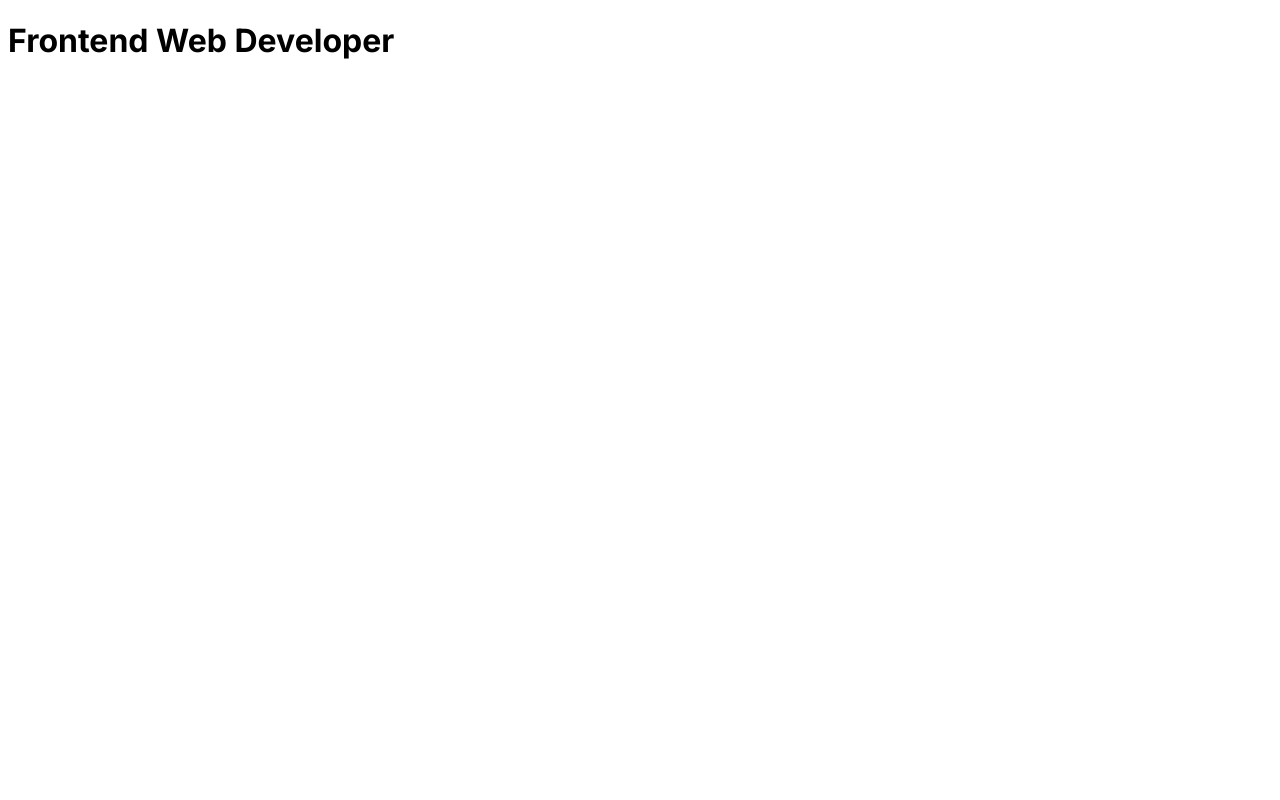
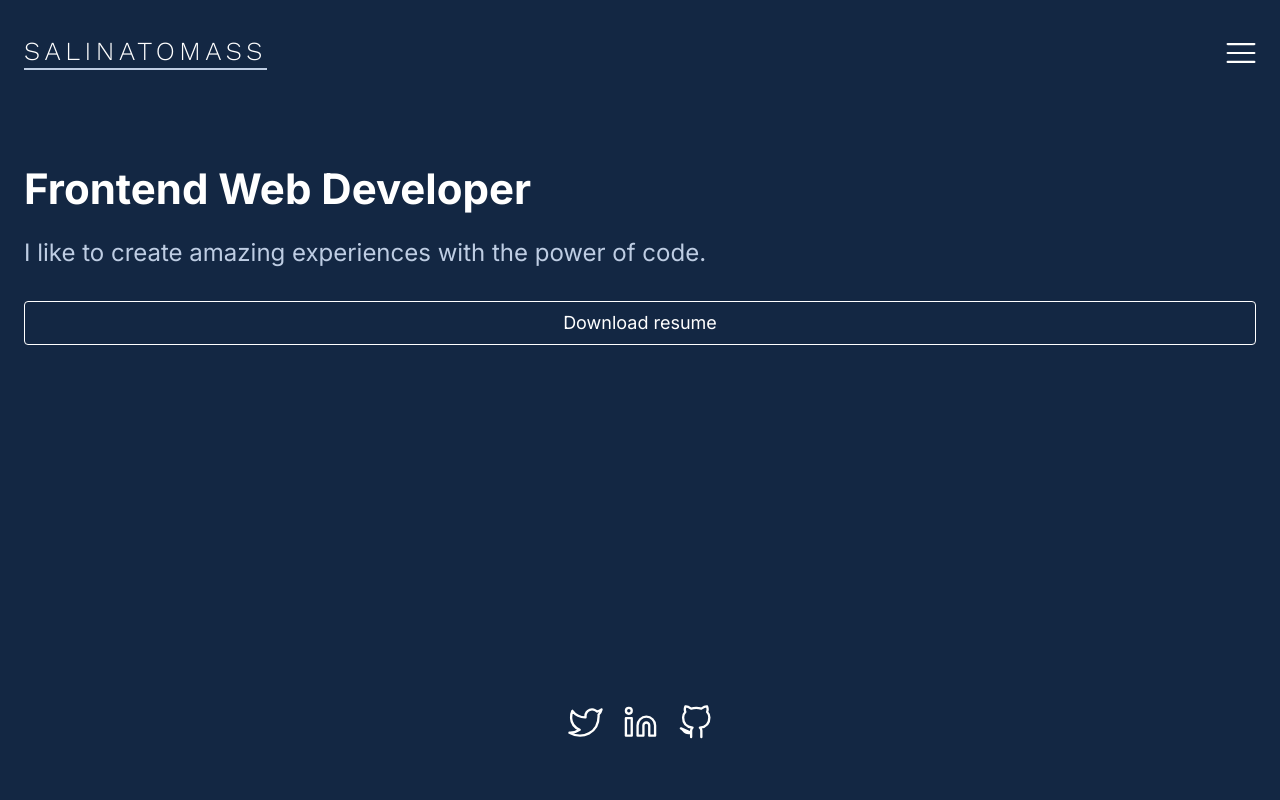
Before and after one commit to salinatomass/salinatomass-salinatomass.github.io, a website: page index.html in a window 1280 px wide. Drawn offline with nearby package versions, Linux system fonts and the light colour scheme.

Commit message:
Header and Hero

```diff
--- a/index.html
+++ b/index.html
@@ -8,14 +8,46 @@
 
     <link rel="stylesheet" href="static/css/main.css" />
 
+    <script
+      src="https://kit.fontawesome.com/9890831b37.js"
+      crossorigin="anonymous"
+    ></script>
     <link rel="preconnect" href="https://fonts.googleapis.com" />
     <link rel="preconnect" href="https://fonts.gstatic.com" crossorigin />
     <link
-      href="https://fonts.googleapis.com/css2?family=Inter:wght@400;700&display=swap"
+      href="https://fonts.googleapis.com/css2?family=Inter:wght@400;700&family=Work+Sans:wght@300&display=swap"
       rel="stylesheet"
     />
   </head>
   <body>
-    <h1>Frontend Web Developer</h1>
+    <header class="header">
+      <div class="wrapper">
+        <div class="header-container">
+          <div class="logo">
+            <p class="logo-text">salinatomass</p>
+          </div>
+          <span class="header-menu">
+            <img src="./assets/burger-menu.svg" alt="" />
+          </span>
+        </div>
+      </div>
+    </header>
+
+    <section class="hero">
+      <div class="wrapper">
+        <div class="hero-container">
+          <div class="hero-description">
+            <h1>Frontend Web Developer</h1>
+            <p>I like to create amazing experiences with the power of code.</p>
+            <button class="btn btn-secondary">Download resume</button>
+          </div>
+          <div class="social-media">
+            <img src="./assets/twitter-logo.svg" alt="Twitter Logo" />
+            <img src="./assets/linkedin-logo.svg" alt="Linkedin Logo" />
+            <img src="./assets/github-logo.svg" alt="Github Logo" />
+          </div>
+        </div>
+      </div>
+    </section>
   </body>
 </html>
--- /dev/null
+++ b/static/css/components/buttons.css
@@ -0,0 +1,13 @@
+.btn {
+  width: 100%;
+  padding: 12px 18px;
+  border: none;
+  outline: none;
+  font: var(--button);
+}
+.btn-secondary {
+  color: var(--white);
+  border: 1px solid var(--white);
+  background-color: var(--primary-font);
+  border-radius: 4px;
+}
--- /dev/null
+++ b/static/css/components/logo.css
@@ -0,0 +1,14 @@
+.logo {
+  display: inline-block;
+  padding-bottom: 2px;
+  border-bottom: 2px solid var(--gray);
+}
+.logo-text {
+  font-family: 'Work Sans', sans-serif;
+  color: var(--white);
+  font-weight: 300;
+  font-size: 26px;
+  line-height: normal;
+  letter-spacing: 4.5px;
+  text-transform: uppercase;
+}
--- /dev/null
+++ b/static/css/components/social-media.css
@@ -0,0 +1,11 @@
+.social-media {
+  display: flex;
+  justify-content: center;
+  align-items: center;
+  gap: 20px;
+}
+
+.social-media img {
+  width: 35px;
+  height: 35px;
+}
--- /dev/null
+++ b/static/css/components/variables.css
@@ -0,0 +1,27 @@
+:root {
+  /* Main Colors */
+  --primary-color: #132743;
+  --secondary-color: #418af0;
+  --black: #212121;
+  --white: #ffffff;
+  --gray: #becde3;
+  --golden: #a36f0b;
+
+  /* Editor Style */
+  --editor-orange: #f0b441;
+  --editor-blue: #5ea1ff;
+
+  /* Font Styles */
+  --primary-font: 'Inter', sans-serif;
+
+  --headline-1: 700 normal 56px / 68px var(--primary-font);
+  --headline-2: 700 normal 42px / 50px var(--primary-font);
+  --headline-3: 700 normal 32px / 42px var(--primary-font);
+  --headline-4: 700 normal 24px / 29px var(--primary-font);
+
+  --body-1: 400 normal 18px / 27px var(--primary-font);
+  --body-2: 400 normal 14px / 23px var(--primary-font);
+  --button: 400 normal 18px / 18px var(--primary-font);
+  --caption: 400 normal 12px / 12px var(--primary-font);
+  --link: 400 normal 16px / 16px var(--primary-font);
+}
--- /dev/null
+++ b/static/css/containers/header.css
@@ -0,0 +1,24 @@
+.header {
+  background-color: var(--primary-color);
+  position: fixed;
+  top: 0;
+  left: 0;
+  right: 0;
+  z-index: 1;
+}
+.header-container {
+  width: 100%;
+  display: flex;
+  align-items: center;
+  justify-content: space-between;
+  padding-top: 36px;
+  padding-bottom: 36px;
+}
+.header-menu {
+  width: 30px;
+  height: 20px;
+}
+.header-menu img {
+  width: 100%;
+  height: 100%;
+}
--- /dev/null
+++ b/static/css/containers/hero.css
@@ -0,0 +1,22 @@
+.hero-container {
+  width: 100%;
+  height: 100%;
+  min-height: calc(100vh - 104px);
+  margin-top: 104px;
+  padding-top: 60px;
+  padding-bottom: 60px;
+  display: flex;
+  flex-direction: column;
+  justify-content: space-between;
+}
+.hero-description h1 {
+  font: var(--headline-2);
+  color: var(--white);
+}
+.hero-description p {
+  font: var(--headline-4);
+  color: var(--gray);
+  font-weight: 400;
+  margin-top: 24px;
+  margin-bottom: 34px;
+}
--- a/static/css/main.css
+++ b/static/css/main.css
@@ -1,3 +1,27 @@
+@import url('./components/variables.css');
+@import url('./components/logo.css');
+@import url('./components/buttons.css');
+@import url('./components/social-media.css');
+
+@import url('./containers/header.css');
+@import url('./containers/hero.css');
+
+* {
+  margin: 0;
+  padding: 0;
+  box-sizing: border-box;
+}
+
 body {
   font-family: 'Inter', sans-serif;
+  background-color: var(--primary-color);
 }
+
+.wrapper {
+  padding-left: 24px;
+  padding-right: 24px;
+  width: 100%;
+  height: 100%;
+  max-width: 1366px;
+  margin: 0 auto;
+}
```
Also changed, not shown: assets/burger-menu.svg (added), assets/github-logo.svg (added), assets/linkedin-logo.svg (added), assets/twitter-logo.svg (added).
